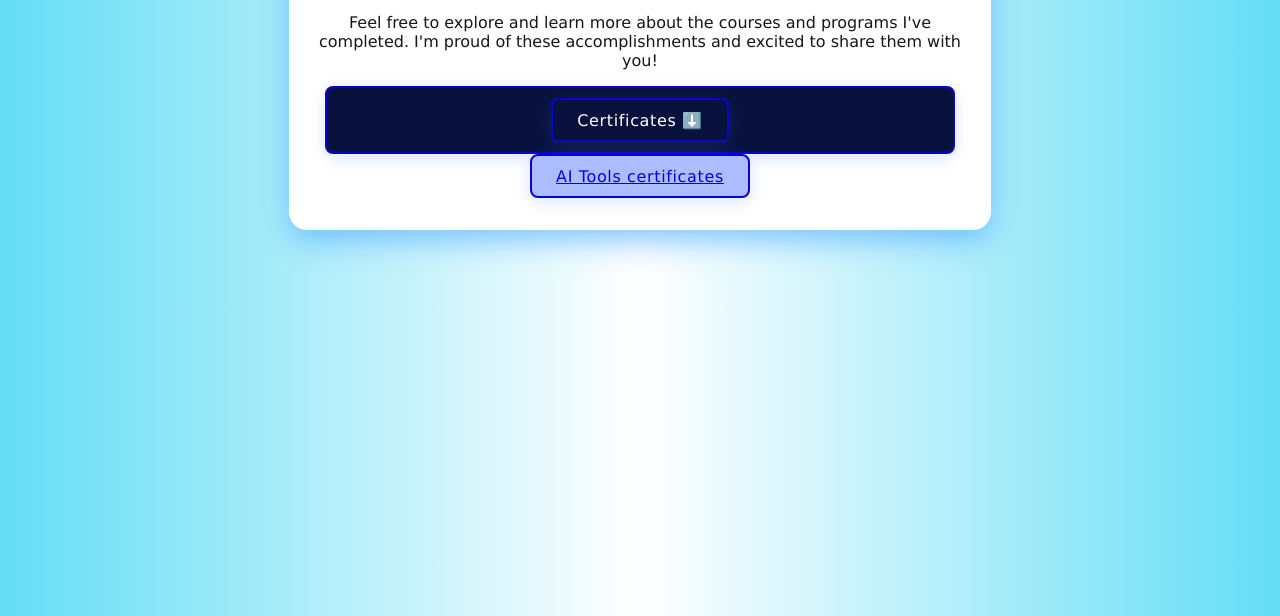
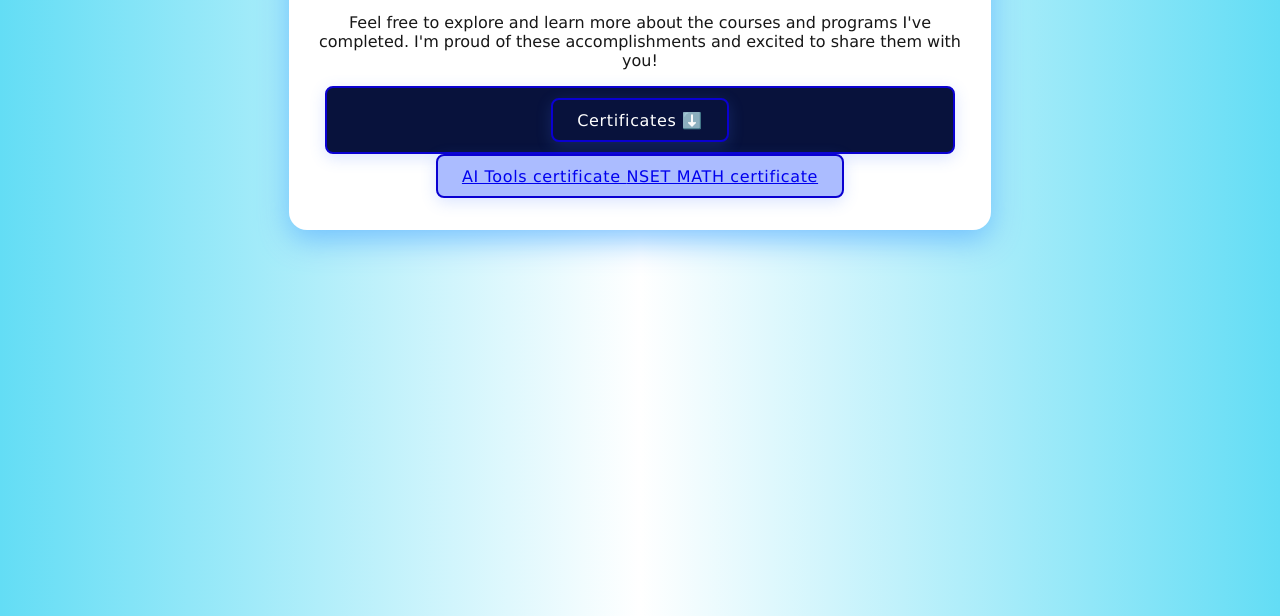
Before and after one commit to TanmayBoss25/Certificates, a plain HTML site: page index.html in a window 1280 px wide. Shown: the part 200-816 px from the top of the page. Drawn offline with Linux system fonts and the light colour scheme.

Commit message:
Update index.html

```diff
--- a/index.html
+++ b/index.html
@@ -129,7 +129,8 @@
 
         </div>
         <div class="links">
-            <a href="AI TOOLS CERTIFICATE.pdf" target="_blank" rel="noopener">AI Tools certificates </a>
+            <a href="AI TOOLS CERTIFICATE.pdf" target="_blank" rel="noopener">AI Tools certificate </a>
+             <a href="SSTNSETMathCertificate.png" target="_blank" rel="noopener">NSET MATH certificate </a>
         </div>
     </div>
 </body>
```
